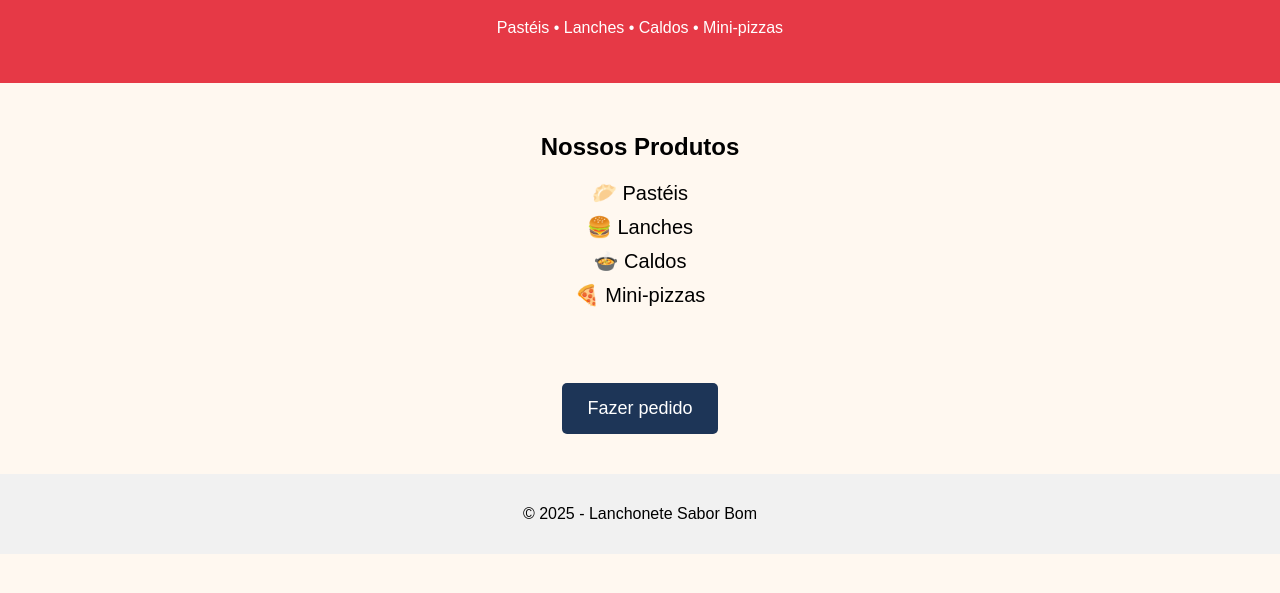
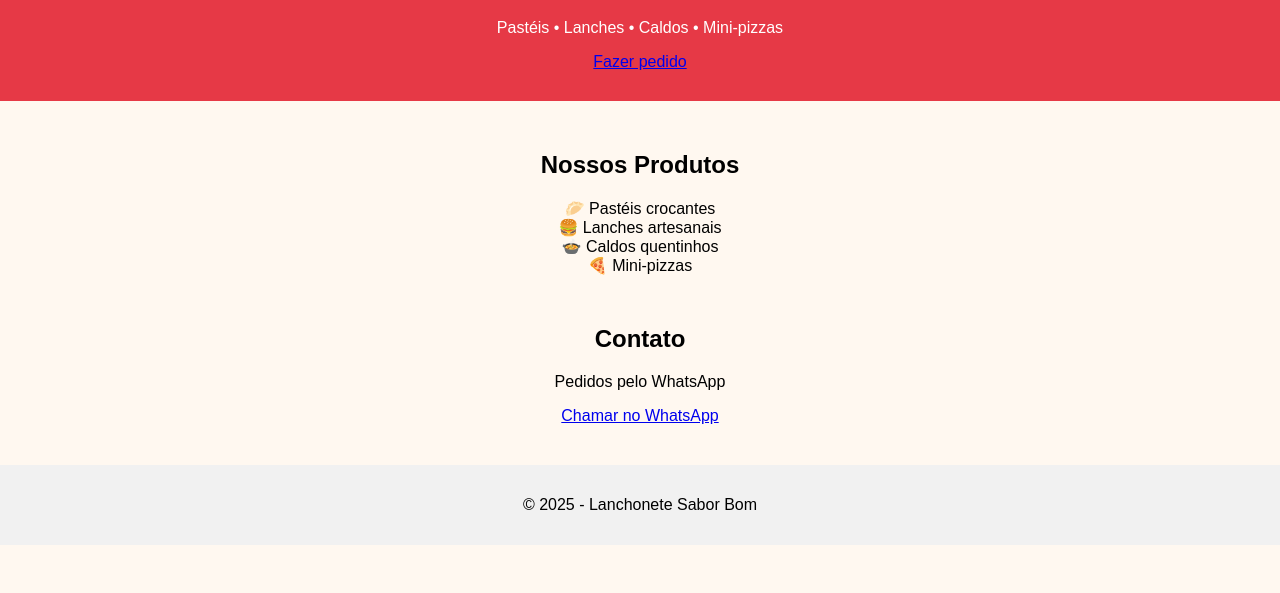
Before and after one commit to preto909/site-lanchonete, a plain HTML site: page index.html in a window 1280 px wide. Shown: the part 91-684 px from the top of the page. Drawn offline with Linux system fonts and the light colour scheme.

Commit message:
Update index.html

```diff
--- a/index.html
+++ b/index.html
@@ -10,20 +10,24 @@
   <header>
     <h1>Lanchonete Sabor Bom</h1>
     <p>Pastéis • Lanches • Caldos • Mini-pizzas</p>
+    <a href="#contato" class="btn">Fazer pedido</a>
   </header>
 
   <section class="produtos">
     <h2>Nossos Produtos</h2>
-    <ul>
-      <li>🥟 Pastéis</li>
-      <li>🍔 Lanches</li>
-      <li>🍲 Caldos</li>
-      <li>🍕 Mini-pizzas</li>
-    </ul>
+
+    <div class="cards">
+      <div class="card">🥟 Pastéis crocantes</div>
+      <div class="card">🍔 Lanches artesanais</div>
+      <div class="card">🍲 Caldos quentinhos</div>
+      <div class="card">🍕 Mini-pizzas</div>
+    </div>
   </section>
 
-  <section class="cta">
-    <button>Fazer pedido</button>
+  <section id="contato" class="contato">
+    <h2>Contato</h2>
+    <p>Pedidos pelo WhatsApp</p>
+    <a href="#" class="btn">Chamar no WhatsApp</a>
   </section>
 
   <footer>
```
